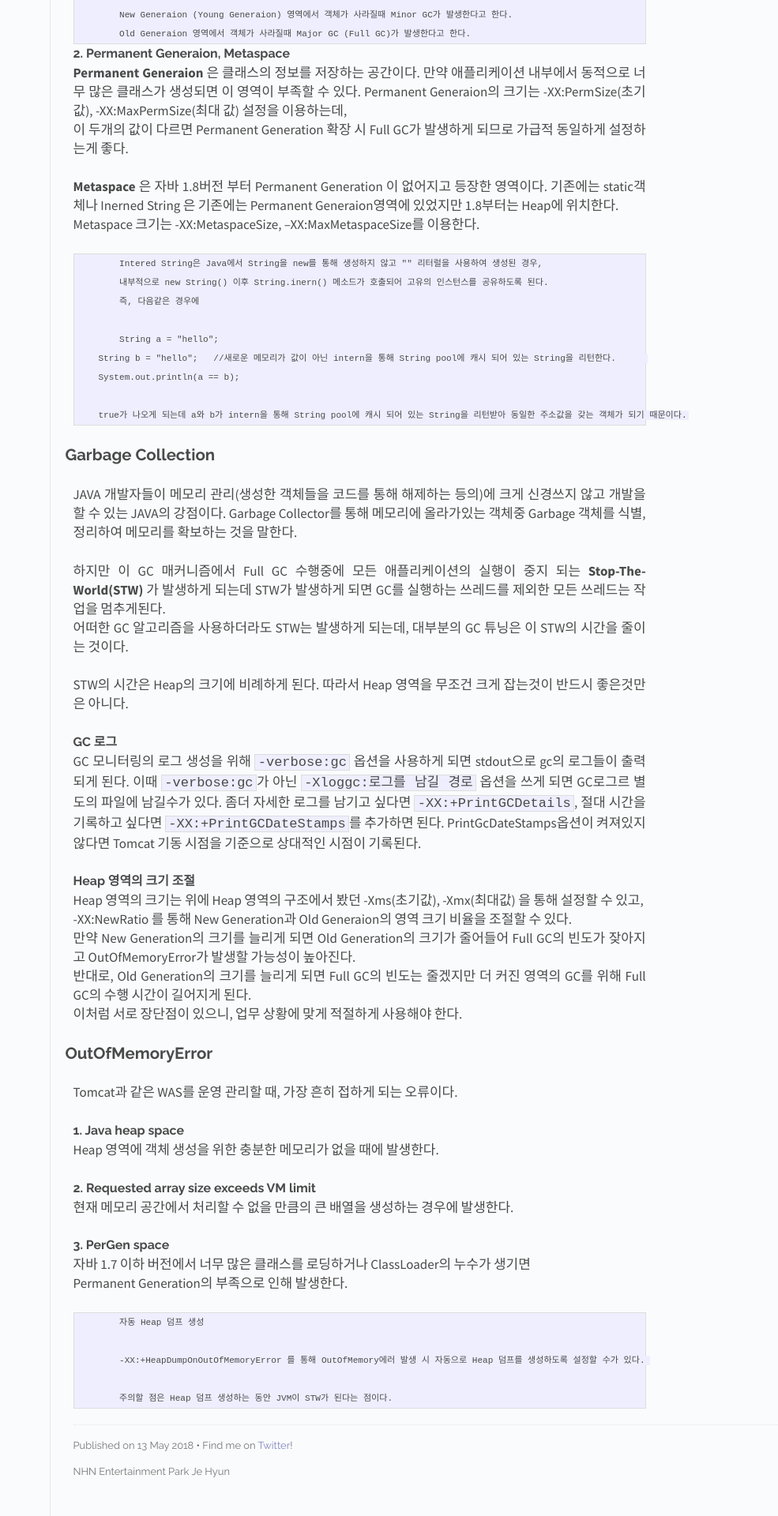
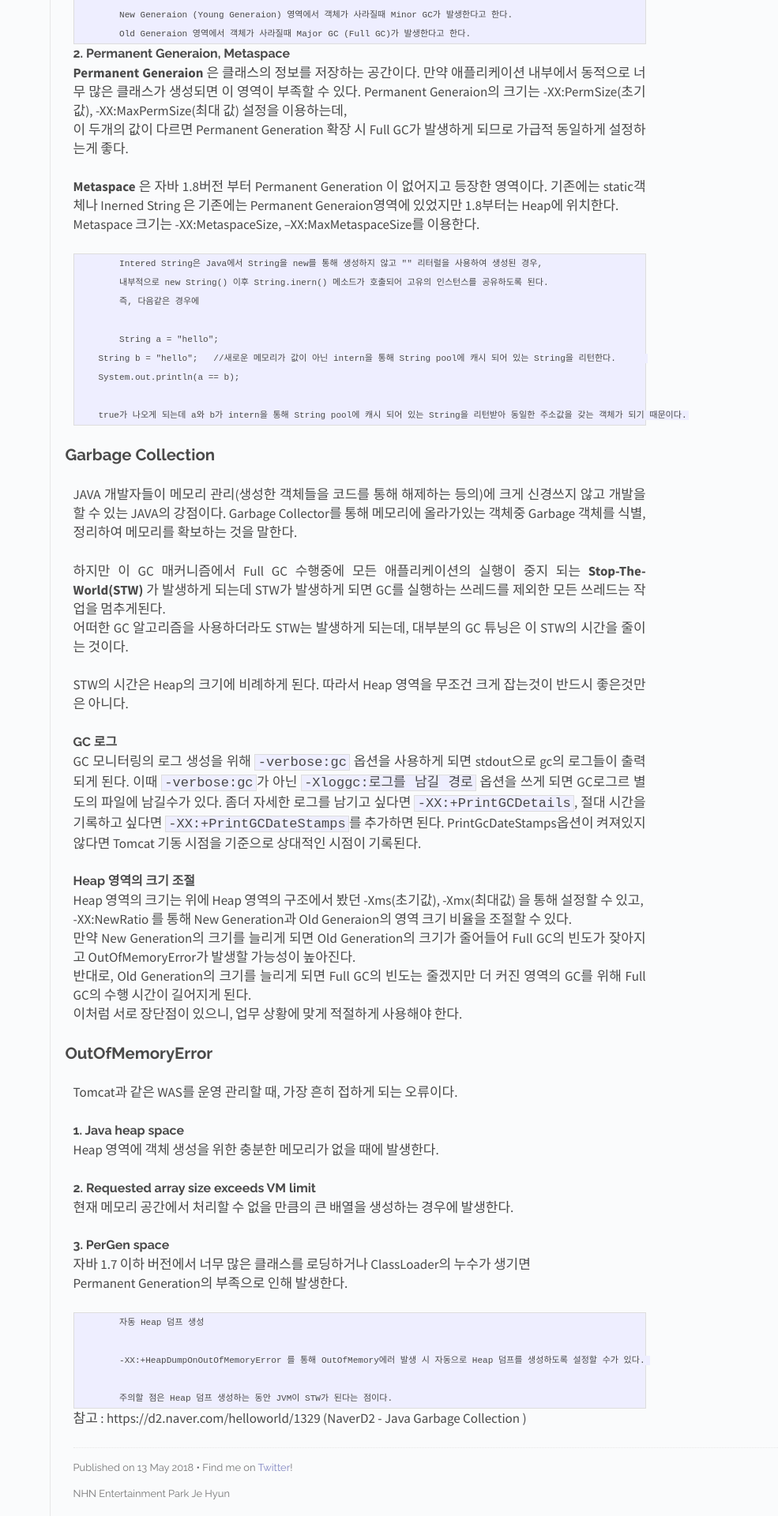
Before and after one commit to ParkJeHyun/ParkJeHyun.github.io, a Jekyll site: the page built from _posts/2018-05-13-Heap.md, in a window 1280 px wide. Shown: the part 1195-3115 px from the top of the page at 79% size, without its empty margins (295-1280 px from the left). Built offline with Jekyll 4.4.1, drawn with Linux system fonts in a browser that asks for light colours; comment, search, counter and statistics services are not loaded.

Commit message:
참고 추가

````diff
--- a/_posts/2018-05-13-Heap.md
+++ b/_posts/2018-05-13-Heap.md
@@ -117,3 +117,6 @@ Permanent Generation의 부족으로 인해 발생한다.
 
 	주의할 점은 Heap 덤프 생성하는 동안 JVM이 STW가 된다는 점이다.
 ```
+
+
+참고 : https://d2.naver.com/helloworld/1329 (NaverD2 - Java Garbage Collection )
````
